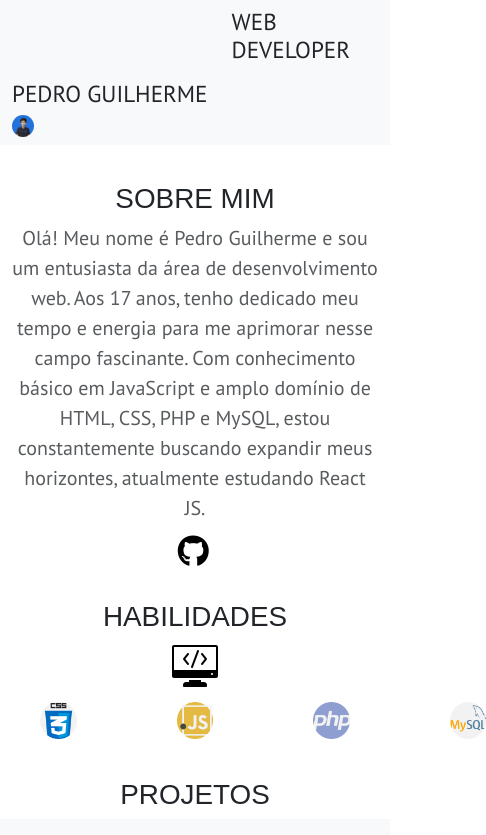
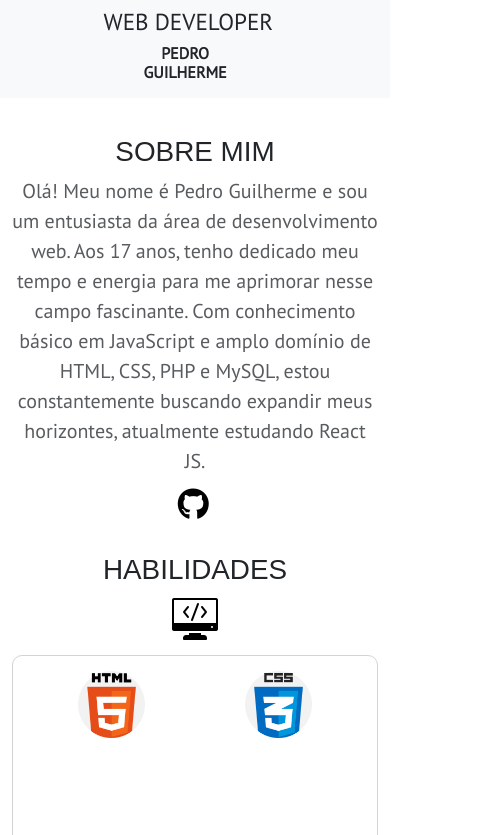
Before and after one commit to pguilheerme/pguilheerme.github.io, a plain HTML site: page index.html in a window 390 px wide. Shown: the top 835 px of the page, 486 px wide, since content can reach past the window. Drawn offline with nearby package versions, Linux system fonts and the light colour scheme.

Commit message:
Update style.css

```diff
--- a/style.css
+++ b/style.css
@@ -15,12 +15,29 @@
     align-items: center;
 }
 
+
+
 .h3-nav{
     display: flex;
+    justify-content: space-evenly;
     align-items: center;
-    margin-left: 60%;
-    padding-right: 20px;
+    margin-left: 10%;
 }
+
+.h3-name{
+    display: flex;
+    align-items: center;
+    margin-left: 55%;
+    padding-right: 40px;
+}
+
+.h3-footer{
+    display: flex;
+    justify-content: space-evenly;
+    align-items: center;
+    margin-left: 10%;
+}
+
 
 .h1-about{
     font-family: 'Oxygen', sans-serif;
@@ -88,3 +105,51 @@
     transition: ease .1s;
     color: darkgray;
 }
+
+
+@media (max-width: 768px) {
+    .h3-nav{
+        display: flex;
+        justify-content: center;
+        align-items: center;
+        margin-left: 25%;
+    }
+
+    .h3-name{
+        text-align: center;
+        margin-left: 75%;
+        font-size: medium;
+        font-weight: bold;
+    }
+
+    .myself{
+        display: none;
+    }
+
+    .imgs{
+        display: flex;
+        flex-wrap: wrap;
+        width: 100%;
+        border: 1px solid lightgrey;
+        padding: 15px;
+        border-radius: 10px;
+    }
+
+    .img-item{
+        width: 20%;
+    }
+
+    .h3-footer{
+        display: flex;
+        justify-content: center;
+        margin-left: 150px;
+        margin-bottom: 50px;
+    }
+
+    .ul-footer{
+        display: flex;
+        justify-content: center;
+        align-items: center;
+        flex-flow: column nowrap;
+    }
+}
```
